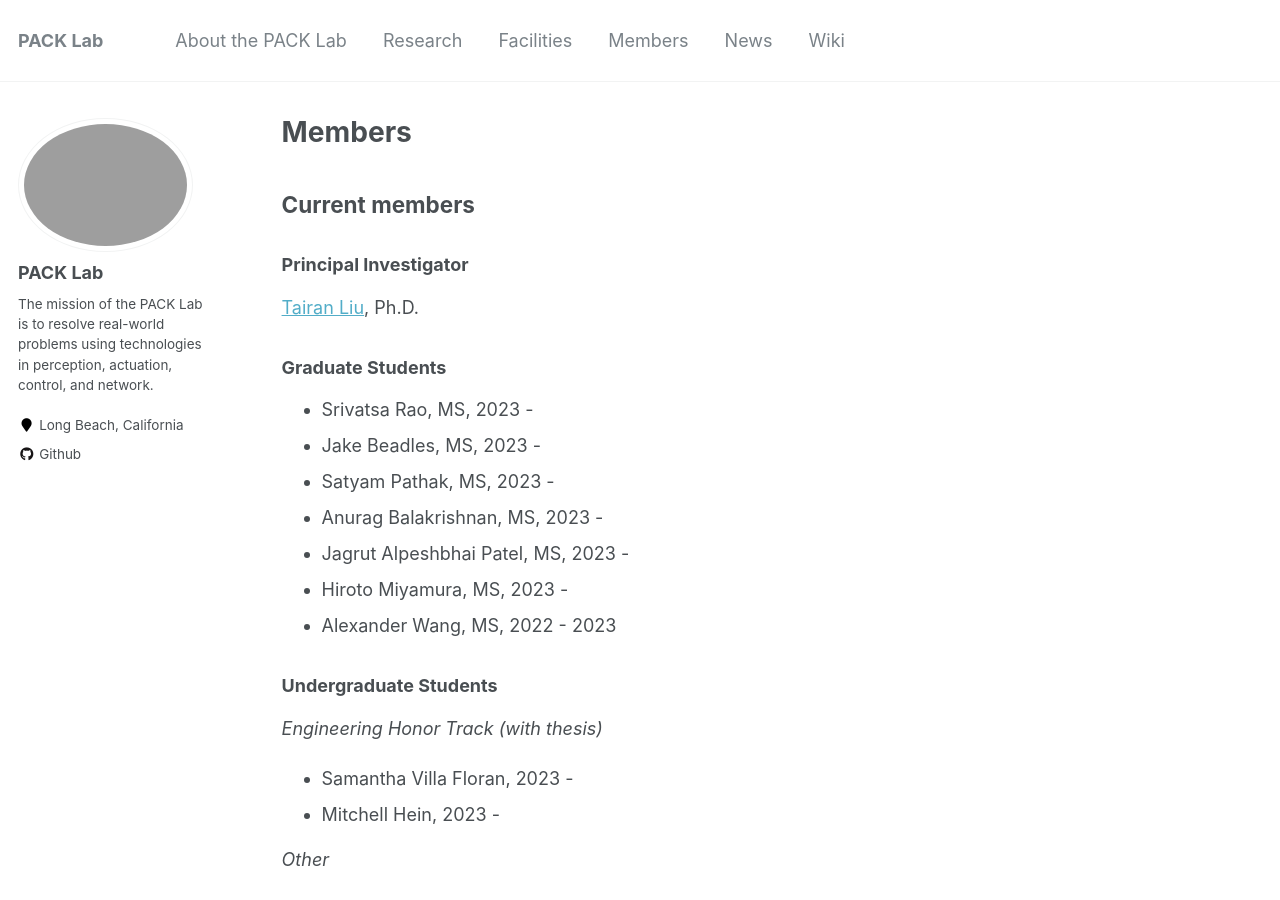
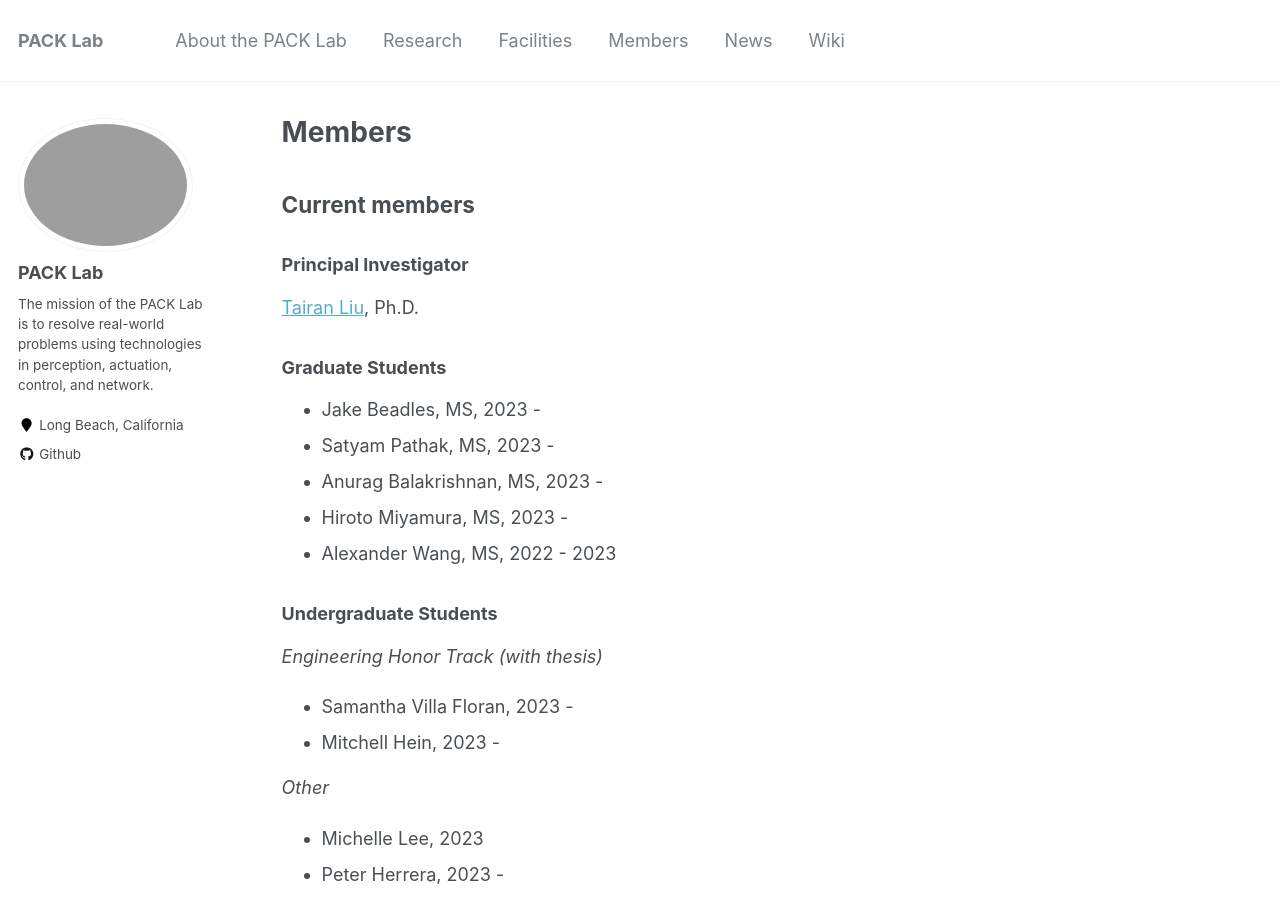
Before and after one commit to pack-lab/pack-lab.github.io, a Jekyll site: the page built from _pages/members.md, in a window 1280 px wide and 900 px high. Built offline with Jekyll 4.4.1, drawn with Linux system fonts in a browser that asks for light colours.

Commit message:
Update members.md

```diff
--- a/_pages/members.md
+++ b/_pages/members.md
@@ -12,11 +12,9 @@
 
 ### Graduate Students
 
-* Srivatsa Rao, MS, 2023 -
 * Jake Beadles, MS, 2023 -
 * Satyam Pathak, MS, 2023 -
 * Anurag Balakrishnan, MS, 2023 -
-* Jagrut Alpeshbhai Patel, MS, 2023 -
 * Hiroto Miyamura, MS, 2023 -
 * Alexander Wang, MS, 2022 - 2023
 
```
